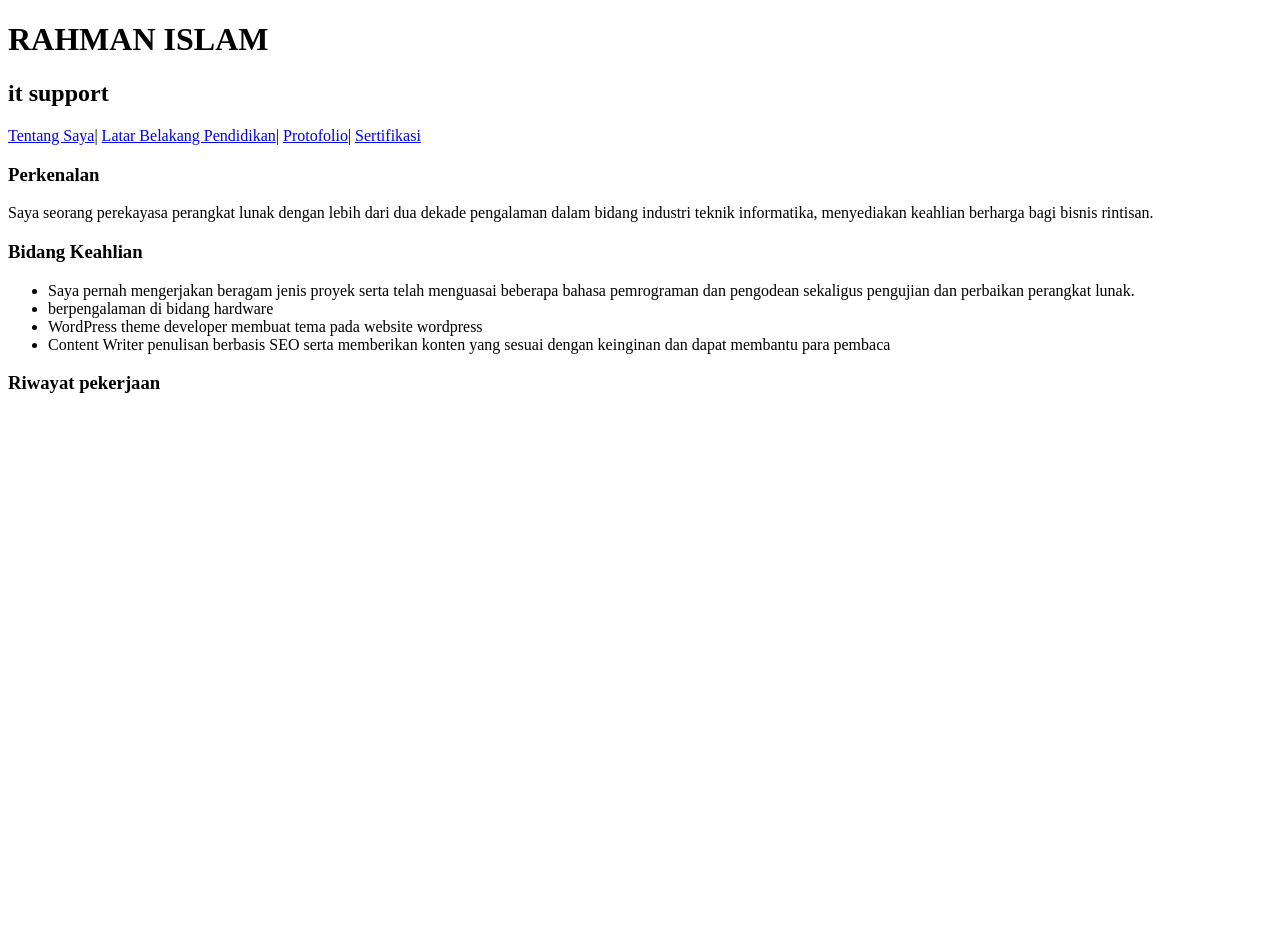
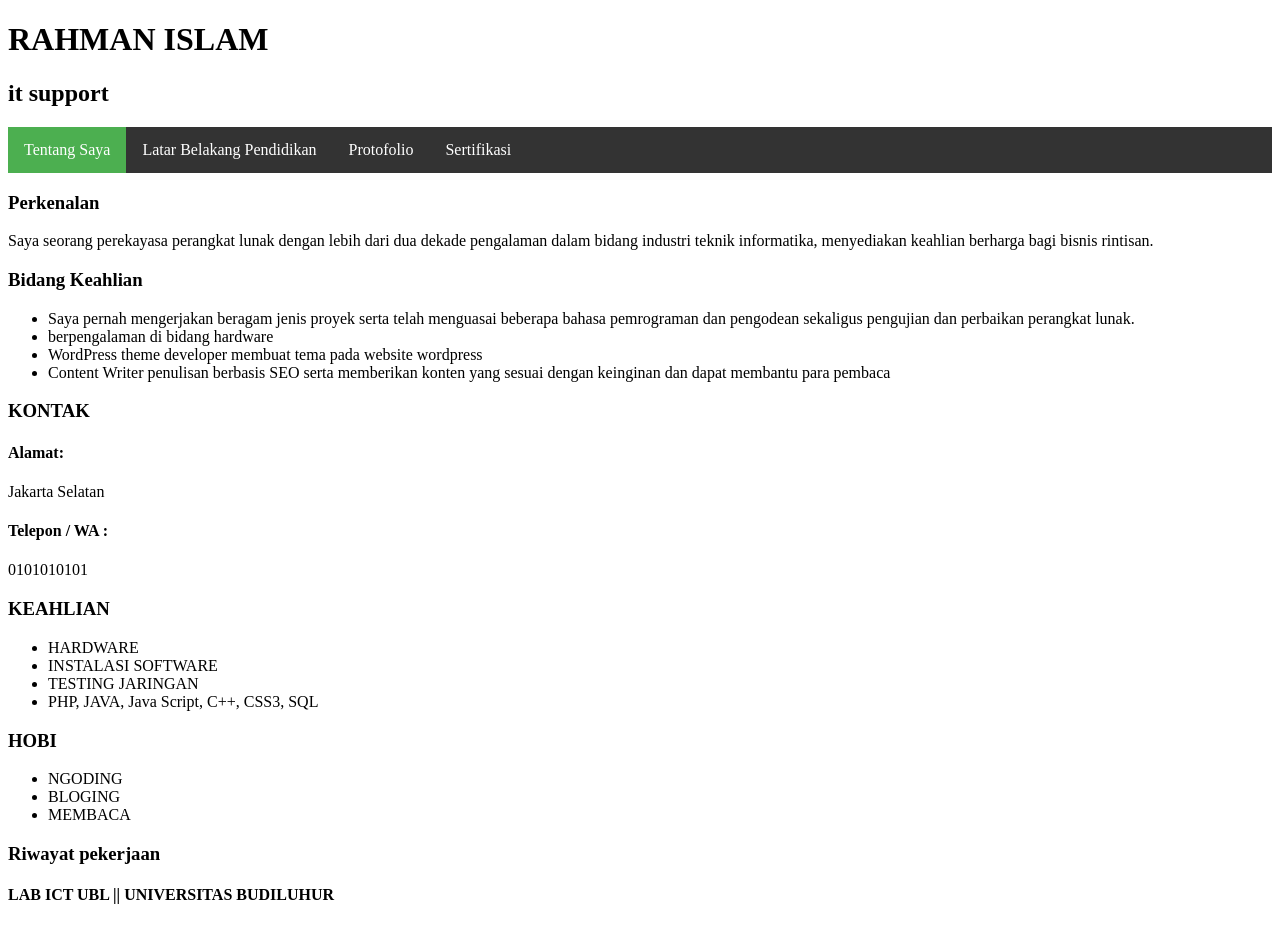
Before and after one commit to RahmanIslamIen/protofolio_keren, a Vue app: page / in a window 1280 px wide. Shown: the top 926 px of the page. Before the commit the page ends 800 px from the top, so only its background shows below. Built offline with nearby package versions, Linux system fonts and the light colour scheme.

Commit message:
navbar and development

```diff
--- a/src/App.vue
+++ b/src/App.vue
@@ -6,14 +6,20 @@ import HelloWorld from "@/components/HelloWorld.vue";
 <template>
   <header>
     <div class="wrapper">
-      <h1>RAHMAN ISLAM</h1>
-      <h2>it support</h2>
-      <nav>
-        <RouterLink to="/">Tentang Saya</RouterLink>|
-        <RouterLink to="/latar-belakang">Latar Belakang Pendidikan</RouterLink>|
-        <RouterLink to="/protofolio">Protofolio</RouterLink>|
-        <RouterLink to="/sertifikasi">Sertifikasi</RouterLink>
-      </nav>
+      <div class="navbar">
+        <h1>RAHMAN ISLAM</h1>
+        <h2>it support</h2>
+        <ul>
+          <li><RouterLink to="/" class="active">Tentang Saya</RouterLink></li>
+          <li>
+            <RouterLink to="/latar-belakang"
+              >Latar Belakang Pendidikan</RouterLink
+            >
+          </li>
+          <li><RouterLink to="/protofolio">Protofolio</RouterLink></li>
+          <li><RouterLink to="/sertifikasi">Sertifikasi</RouterLink></li>
+        </ul>
+      </div>
     </div>
   </header>
 
@@ -22,4 +28,5 @@ import HelloWorld from "@/components/HelloWorld.vue";
 
 <style>
 /* @import "@/assets/base.css"; */
+@import "@/assets/custom.css";
 </style>
--- /dev/null
+++ b/src/assets/custom.css
@@ -0,0 +1,28 @@
+.navbar ul {
+  list-style-type: none;
+  margin: 0;
+  padding: 0;
+  overflow: hidden;
+  background-color: #333;
+}
+
+.navbar li {
+  float: left;
+}
+
+.navbar li a {
+  display: block;
+  color: white;
+  text-align: center;
+  padding: 14px 16px;
+  text-decoration: none;
+}
+
+/* Change the link color to #111 (black) on hover */
+.navbar li a:hover {
+  background-color: #111;
+}
+
+.active {
+  background-color: #4caf50;
+}
--- a/src/views/HomeView.vue
+++ b/src/views/HomeView.vue
@@ -23,5 +23,35 @@ import TheWelcome from "@/components/TheWelcome.vue";
       dengan keinginan dan dapat membantu para pembaca
     </li>
   </ul>
+
+  <h3>KONTAK</h3>
+  <h4>Alamat:</h4>
+  <p>Jakarta Selatan</p>
+  <h4>Telepon / WA :</h4>
+  <p>0101010101</p>
+
+  <h3>KEAHLIAN</h3>
+  <ul>
+    <li>HARDWARE</li>
+    <li>INSTALASI SOFTWARE</li>
+    <li>TESTING JARINGAN</li>
+    <li>PHP, JAVA, Java Script, C++, CSS3, SQL</li>
+  </ul>
+
+  <h3>HOBI</h3>
+  <ul>
+    <li>NGODING</li>
+    <li>BLOGING</li>
+    <li>MEMBACA</li>
+  </ul>
+
   <h3>Riwayat pekerjaan</h3>
+  <h4>LAB ICT UBL || UNIVERSITAS BUDILUHUR</h4>
+  <p>
+    saya mempunyai pengalaman praktek kerja lapangan di universitas budi luhur
+    pekerjaan saya disana adalah memperbaiki sofware komputer dan berbagai
+    masalah lain nya yang ada pada suatu komputer serta mengerjakan karya tulis
+    yang akan disidang setelah meyelesaikan kegiatan PKL yang berlangsung selama
+    2 bulan.
+  </p>
 </template>
```
